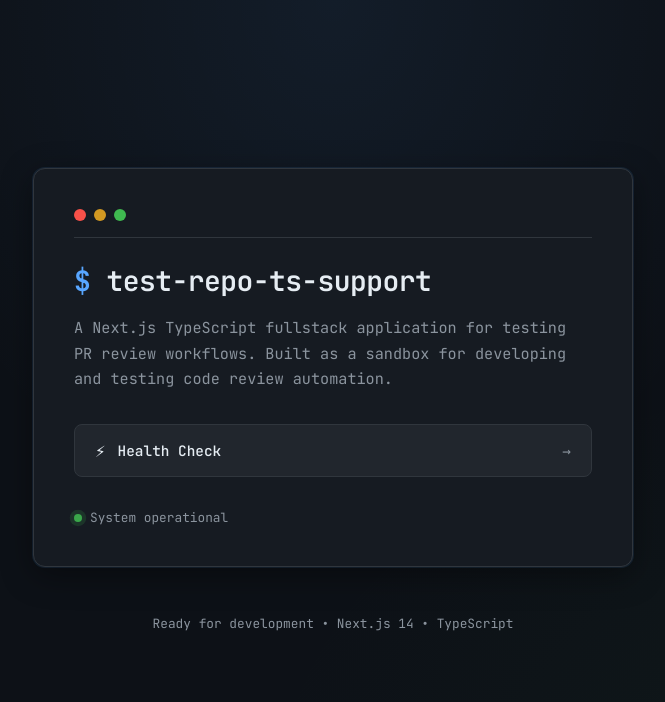
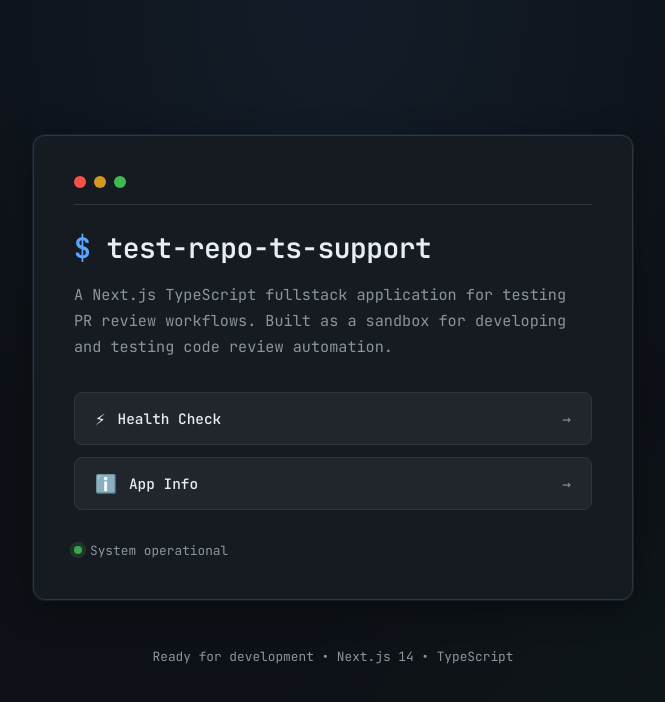
Before and after one commit to testdevzy-cmd/test-repo-ts-support, a Next.js app: page / in a window 1280 px wide. Shown: the top 702 px of the page, without its empty margins (307-972 px from the left). Built offline with nearby package versions, Linux system fonts and the light colour scheme.

Commit message:
test: comment patterns for re-opened/updated PRs

```diff
--- /dev/null
+++ b/src/app/api/info/route.ts
@@ -0,0 +1,15 @@
+import { NextResponse } from "next/server";
+
+export async function GET() {
+  return NextResponse.json({
+    name: "test-repo-ts-support",
+    version: "0.1.0",
+    framework: "Next.js 14",
+    language: "TypeScript",
+    description: "A Next.js TypeScript fullstack application for testing PR review workflows",
+    endpoints: {
+      health: "/api/health",
+      info: "/api/info",
+    },
+  });
+}
--- a/src/app/page.tsx
+++ b/src/app/page.tsx
@@ -20,6 +20,11 @@
             Health Check
             <span className="link-arrow">→</span>
           </a>
+          <a href="/api/info" className="link" target="_blank" rel="noopener noreferrer">
+            <span className="link-icon">ℹ️</span>
+            App Info
+            <span className="link-arrow">→</span>
+          </a>
         </div>
         <div className="status">
           <span className="status-indicator"></span>
```
Also changed, not shown: 1 other file (tests, documents, lock files or other folders).
